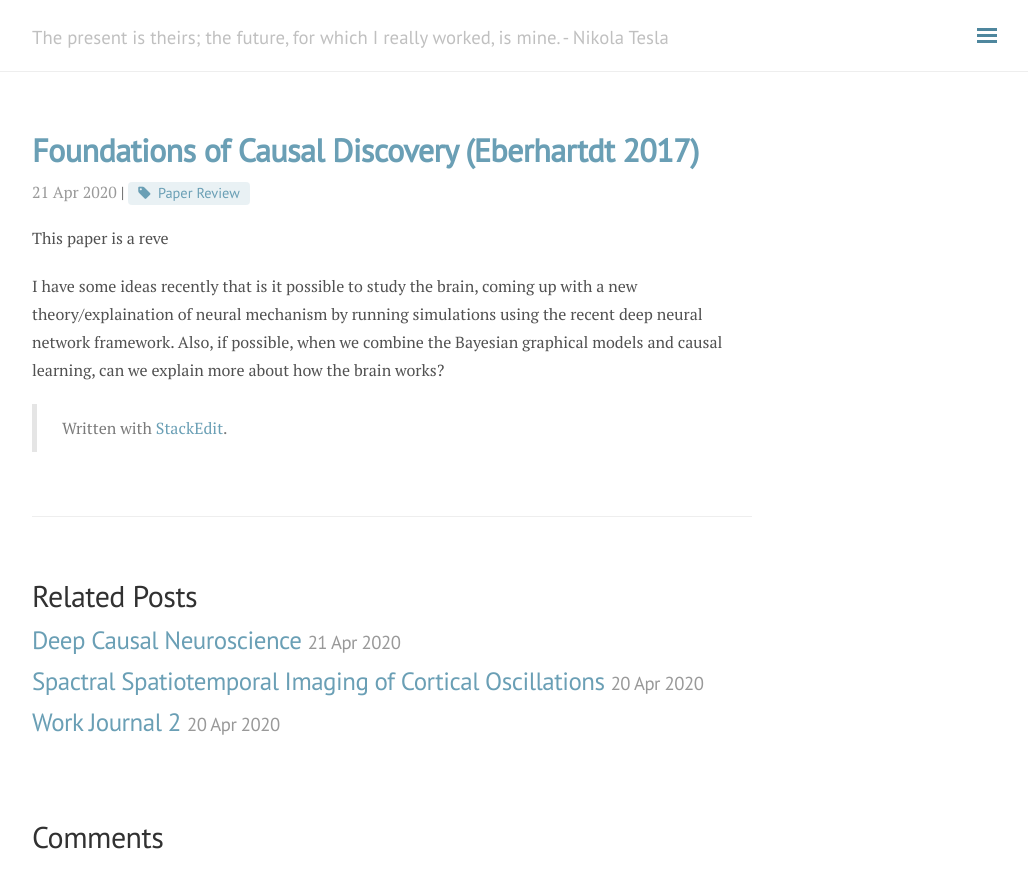
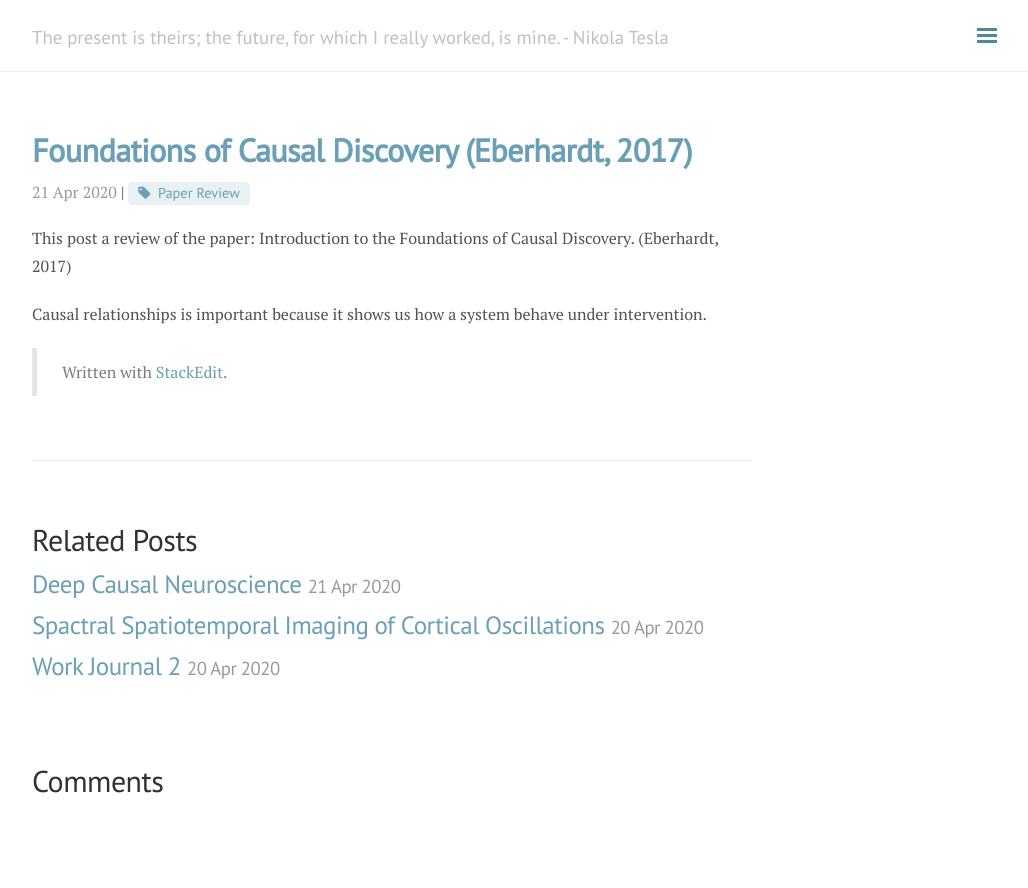
Before and after one commit to andylikescodes/andylikescodes.github.io, a Jekyll site: the page built from _posts/2020-04-21-Introduction-to-the-Foundations-of-Causal-Discovery.md, in a window 1280 px wide. Shown: the top 888 px of the page, without its empty margins (248-1276 px from the left). Built offline with Jekyll 4.4.1, drawn with Linux system fonts in a browser that asks for light colours; nearby versions of some CDN libraries; comment, search, counter and statistics services are not loaded.

Commit message:
_posts/2020-04-21-Introduction-to-the-Foundations-of-Causal-Discovery.md updated from https://stackedit.io/

```diff
--- a/_posts/2020-04-21-Introduction-to-the-Foundations-of-Causal-Discovery.md
+++ b/_posts/2020-04-21-Introduction-to-the-Foundations-of-Causal-Discovery.md
@@ -1,16 +1,15 @@
 ---
 layout: post
-title: Foundations of Causal Discovery (Eberhartdt 2017)
+title: Foundations of Causal Discovery (Eberhardt, 2017)
 tag: [Paper Review]
 category: Causal Modeling
 ---
-This paper is a reve
+This post a review of the paper: Introduction to the Foundations of Causal Discovery. (Eberhardt, 2017)
 
-
-I have some ideas recently that is it possible to study the brain, coming up with a new theory/explaination of neural mechanism by running simulations using the recent deep neural network framework. Also, if possible, when we combine the Bayesian graphical models and causal learning, can we explain more about how the brain works?
+Causal relationships is important because it shows us how a system behave under intervention.
 
 
 > Written with [StackEdit](https://stackedit.io/).
 <!--stackedit_data:
-eyJoaXN0b3J5IjpbLTEyNTY3MDIwNDZdfQ==
+eyJoaXN0b3J5IjpbLTYzMjQ5Nzc5MF19
 -->
```
